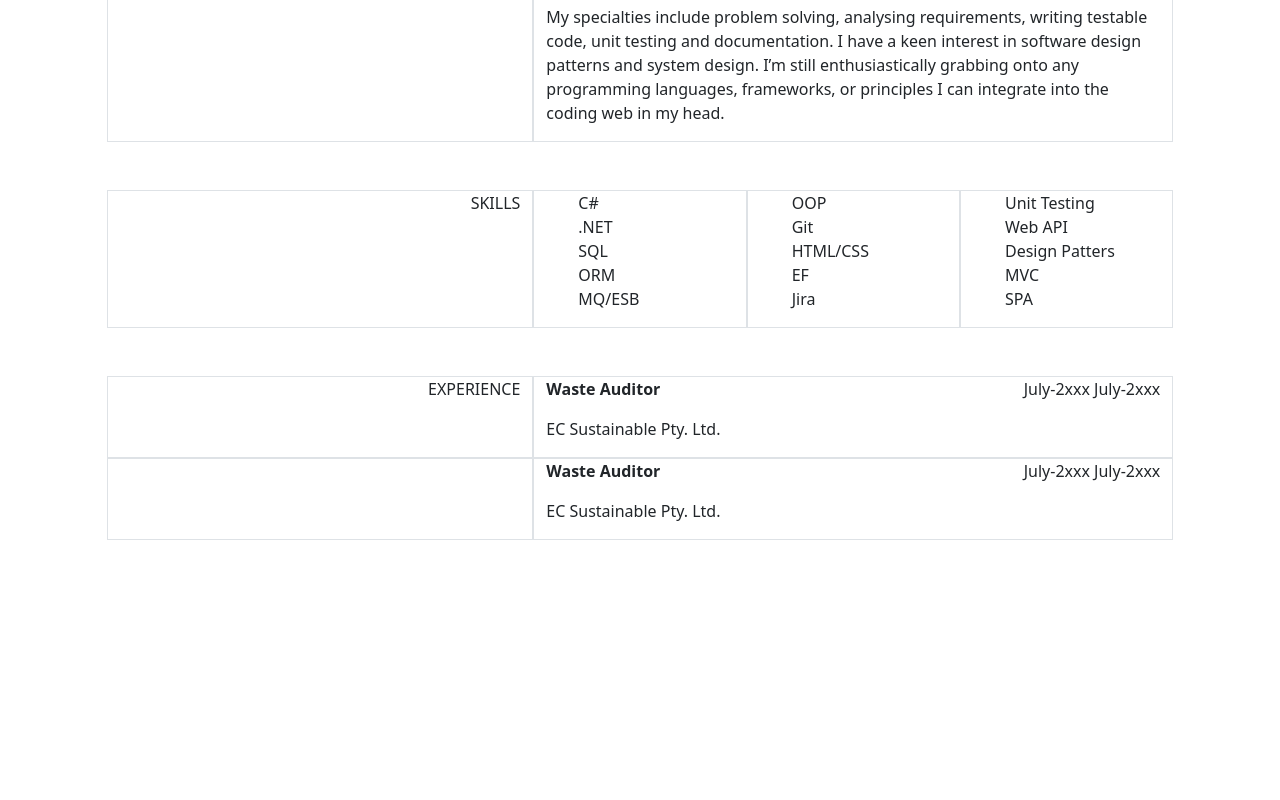
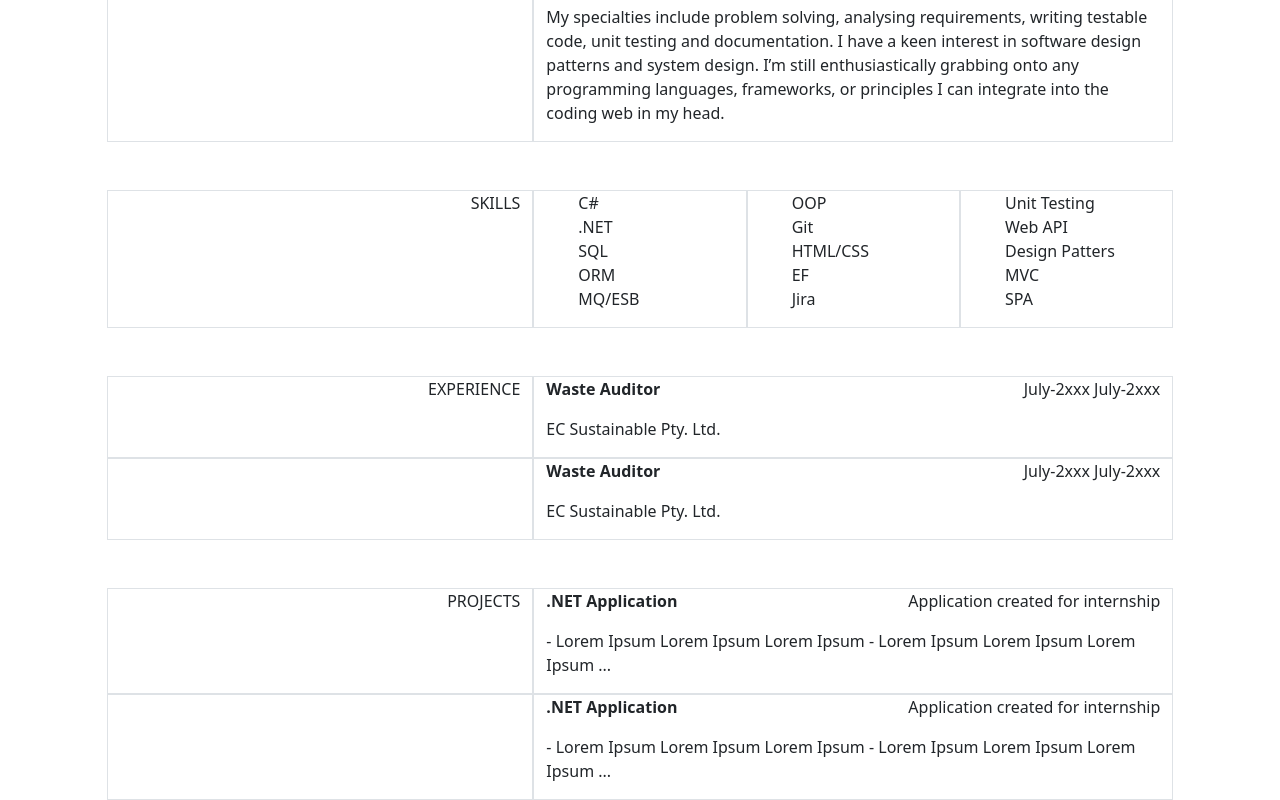
Before and after one commit to gshiva53/gshiva53.github.io, an Angular app in the folder portfolio-website/: page / in a window 1280 px wide. Shown: the part 576-1376 px from the top of the page. Before the commit the page ends 1116 px from the top, so only its background shows below. Built offline with nearby package versions, Linux system fonts and the light colour scheme.

Commit message:
[ADD]: projects compoennt

```diff
--- a/portfolio-website/src/app/app.component.html
+++ b/portfolio-website/src/app/app.component.html
@@ -3,4 +3,5 @@
   <app-background></app-background>
   <app-skills></app-skills>
   <app-experiences></app-experiences>
+  <app-projects></app-projects>
 </div>
--- a/portfolio-website/src/app/app.component.ts
+++ b/portfolio-website/src/app/app.component.ts
@@ -6,6 +6,8 @@ import { BackgroundComponent } from './background/background.component';
 import { ExperiencesComponent } from './experiences/experiences.component';
 import { SkillsComponent } from './skills/skills.component';
 import { ExperienceComponent } from './experience/experience.component';
+import { ProjectComponent } from './project/project.component';
+import { ProjectsComponent } from './projects/projects.component';
 
 @Component({
   selector: 'app-root',
@@ -16,7 +18,9 @@ import { ExperienceComponent } from './experience/experience.component';
     BackgroundComponent,
     ExperienceComponent,
     ExperiencesComponent,
-    SkillsComponent
+    SkillsComponent,
+    ProjectComponent,
+    ProjectsComponent
   ],
   templateUrl: './app.component.html',
   styleUrl: './app.component.css'
--- /dev/null
+++ b/portfolio-website/src/app/project/project.component.html
@@ -0,0 +1,7 @@
+<div >
+    <div class="hstack gap-2">
+        <p class="fw-bold">{{title}}</p>
+        <p class="text-end ms-auto">{{description}}</p>
+    </div>
+    <p>{{pointers}}</p>
+</div>
--- /dev/null
+++ b/portfolio-website/src/app/projects/projects.component.html
@@ -0,0 +1,18 @@
+<section class="projects">
+    <div class="mt-5 row justify-content-center">
+        <div class="col-sm-4 border text-end">
+            PROJECTS
+        </div>
+        <div class="col-sm-6 border">
+            <project [title]="title1" [description]="description1" [pointers]="pointers1">
+            </project>
+        </div>
+    </div>
+    <div class="row justify-content-center">
+        <div class="col-sm-4 border"></div>
+        <div class="col-sm-6 border">
+            <project [title]="title1" [description]="description1" [pointers]="pointers1">
+            </project>
+        </div>
+    </div>
+</section>
--- /dev/null
+++ b/portfolio-website/src/app/projects/projects.component.ts
@@ -0,0 +1,17 @@
+import { Component } from '@angular/core';
+import { ProjectComponent } from '../project/project.component';
+
+@Component({
+  selector: 'app-projects',
+  standalone: true,
+  imports: [
+    ProjectComponent
+  ],
+  templateUrl: './projects.component.html',
+  styleUrl: './projects.component.css'
+})
+export class ProjectsComponent {
+  title1 = ".NET Application"
+  description1 = "Application created for internship"
+  pointers1 = "- Lorem Ipsum Lorem Ipsum Lorem Ipsum \n - Lorem Ipsum Lorem Ipsum Lorem Ipsum  \n ..."
+}
```
Also changed, not shown: portfolio-website/src/app/project/project.component.ts (added, +14 -0 lines), portfolio-website/src/app/project/project.component.css (added), portfolio-website/src/app/projects/projects.component.css (added), 2 other files (tests, documents, lock files or other folders).
